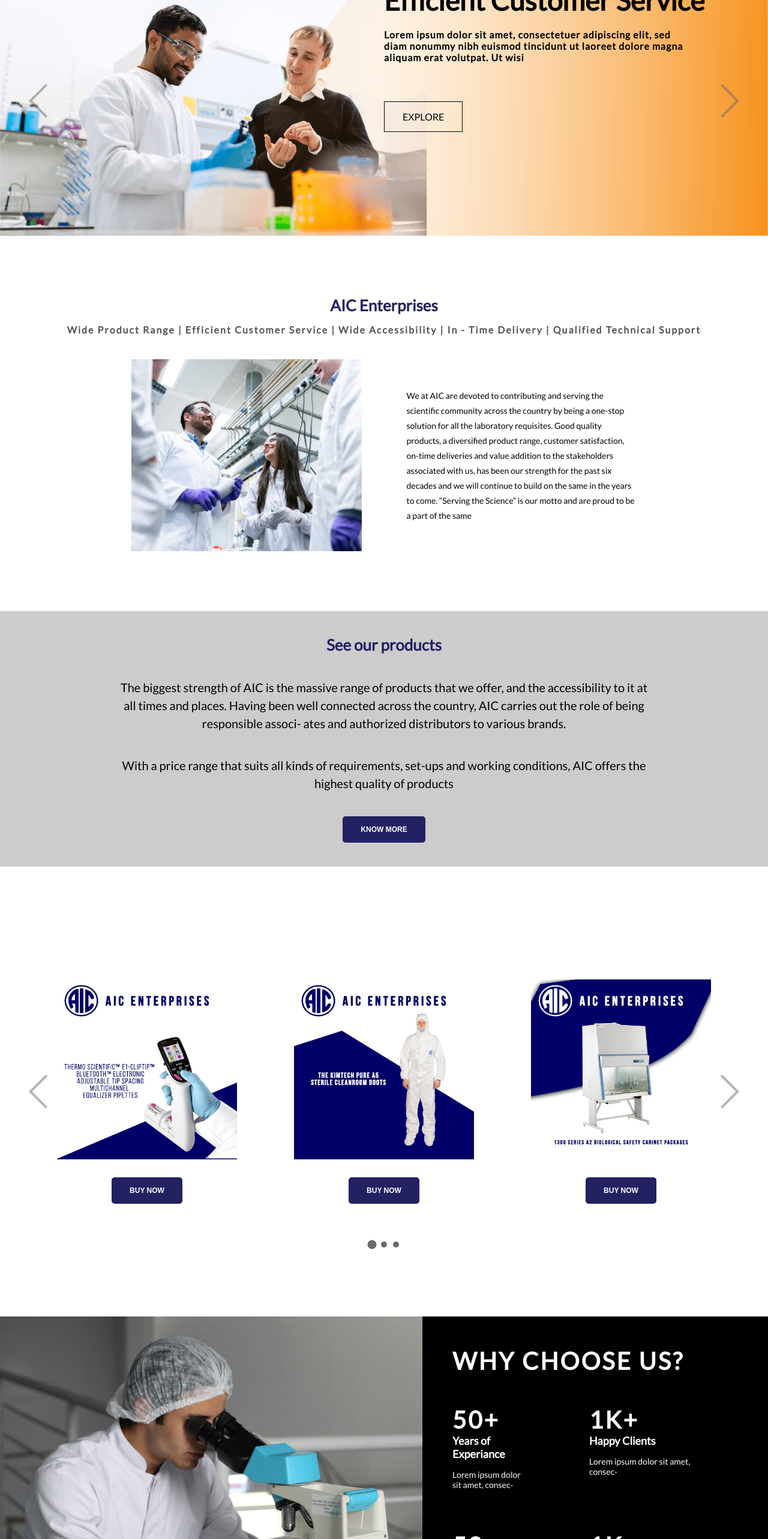
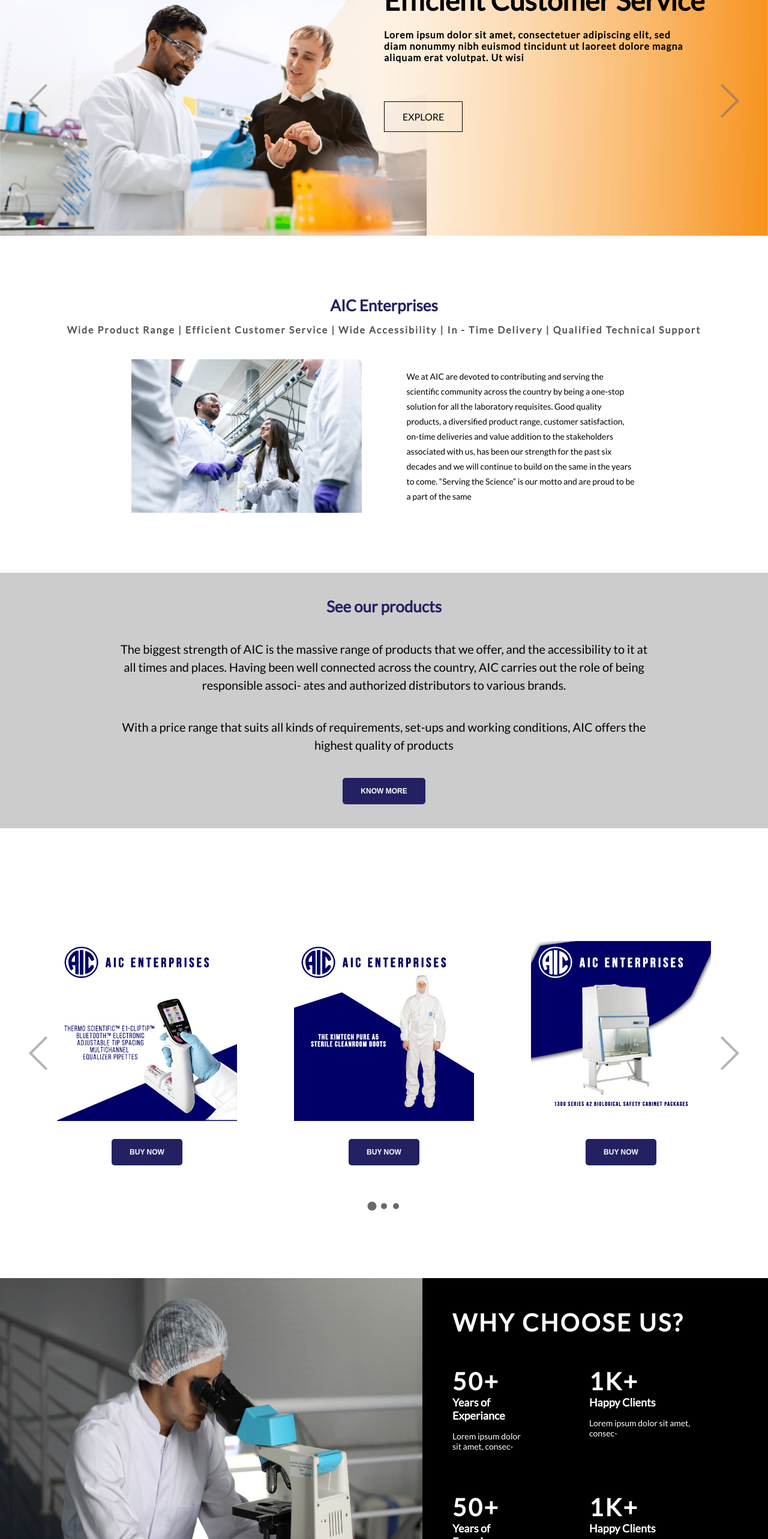
Before and after one commit to priyathamv/aic-enterprise, a React (Create React App) app in the folder src/main/frontend/: page / in a window 1280 px wide. Shown: the part 234-2800 px from the top of the page at 60% size. Built offline with nearby package versions, Linux system fonts and the light colour scheme.

Commit message:
fixed scrolling issue on homepage

```diff
--- a/src/main/frontend/src/features/homepage/common/HomepageIntro.js
+++ b/src/main/frontend/src/features/homepage/common/HomepageIntro.js
@@ -30,9 +30,7 @@
 
 const Image = styled.img`
   width: 30vw;
-  height: 40vh;
   margin-right: 75px;
-  object-fit: cover;
 `;
 
 const Content = styled.div`
--- a/src/main/frontend/src/features/homepage/common/KeyBenefits.js
+++ b/src/main/frontend/src/features/homepage/common/KeyBenefits.js
@@ -12,7 +12,6 @@
 
 const Image = styled.img`
   width: 45vw;
-  object-fit: cover;
 `;
 
 const Content = styled.div`
@@ -45,7 +44,6 @@
 const Item = styled.div`
   display: flex;
   letter-spacing: 1px;
-  object-fit: cover;
 `;
 
 const Text = styled.div`
--- a/src/main/frontend/src/features/homepage/common/WhyChooseUs.js
+++ b/src/main/frontend/src/features/homepage/common/WhyChooseUs.js
@@ -9,7 +9,6 @@
 
 const Image = styled.img`
   width: 55vw;
-  object-fit: cover;
 `;
 
 const Content = styled.div`
--- a/src/main/frontend/src/features/navbar/NavbarMenu.js
+++ b/src/main/frontend/src/features/navbar/NavbarMenu.js
@@ -59,7 +59,7 @@
 
   const [showLogo, setShowLogo] = useState(false);
 
-  const scrollCallback = () => {
+  const scrollCallback = async () => {
     const navbarMenuDom = document.getElementById('navbar_menu_id');
     const coverImageSliderDom = document.getElementById('cover_image_slider_id');
     const aboutUsDom = document.getElementById('about_us_id');
```
